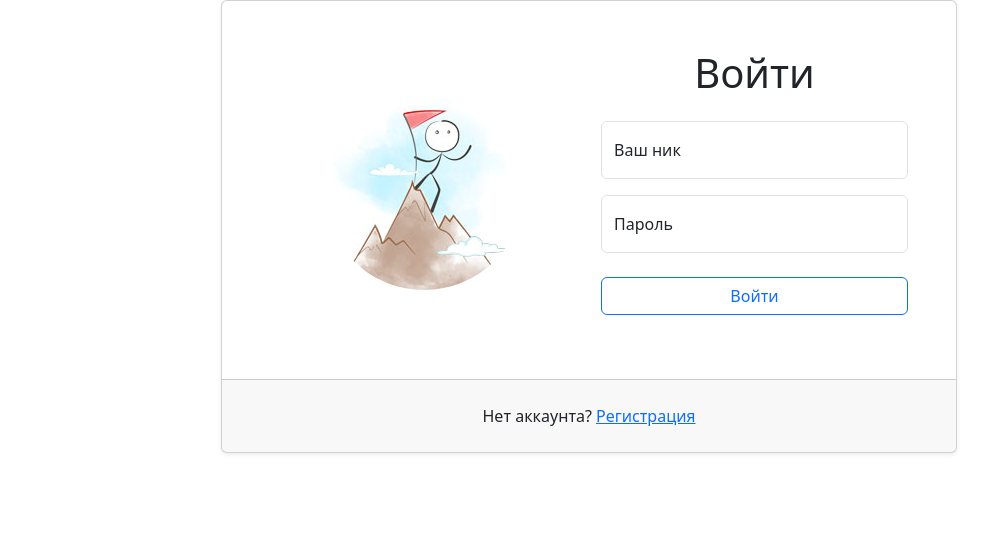
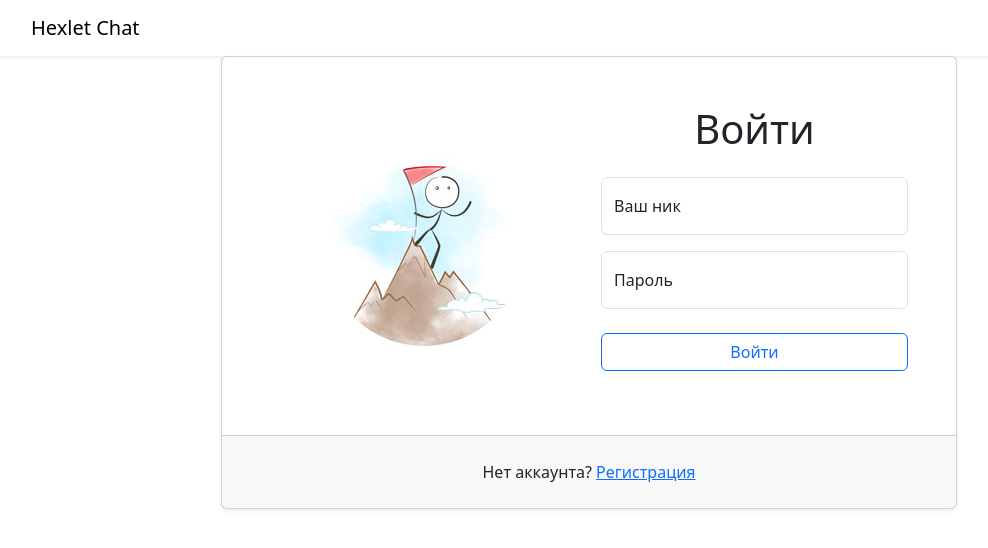
Before and after one commit to bdcry/frontend-project-12, a React app in the folder frontend/: page / in a window 1280 px wide. Shown: the top 548 px of the page, without its empty margins (51-1039 px from the left). Built offline with nearby package versions, Linux system fonts and the light colour scheme; the HTML template or start-up script is replaced by a standard one.

Commit message:
Step 2 | Add NavBar

```diff
--- a/frontend/src/components/App.jsx
+++ b/frontend/src/components/App.jsx
@@ -5,6 +5,12 @@ import Page404 from './pages/Page404.jsx';
 
 const App = () => {
   return (
+    <div className='d-flex flex-column h-100'>
+      <nav className='shadow-sm navbar navbar-expand-lg navbar-light bg-white'>
+        <div className="container">
+          <a href="/login" className='navbar-brand'>Hexlet Chat</a>
+        </div>
+      </nav>
       <BrowserRouter>
         <Routes>
           <Route path='/login' element={<Login />} />
@@ -12,6 +18,7 @@ const App = () => {
           <Route path='*' element={<Page404 />} />
         </Routes>
       </BrowserRouter>
+    </div>
   )
 }
 
```
Lines whose indentation alone changed are shown as unchanged.
